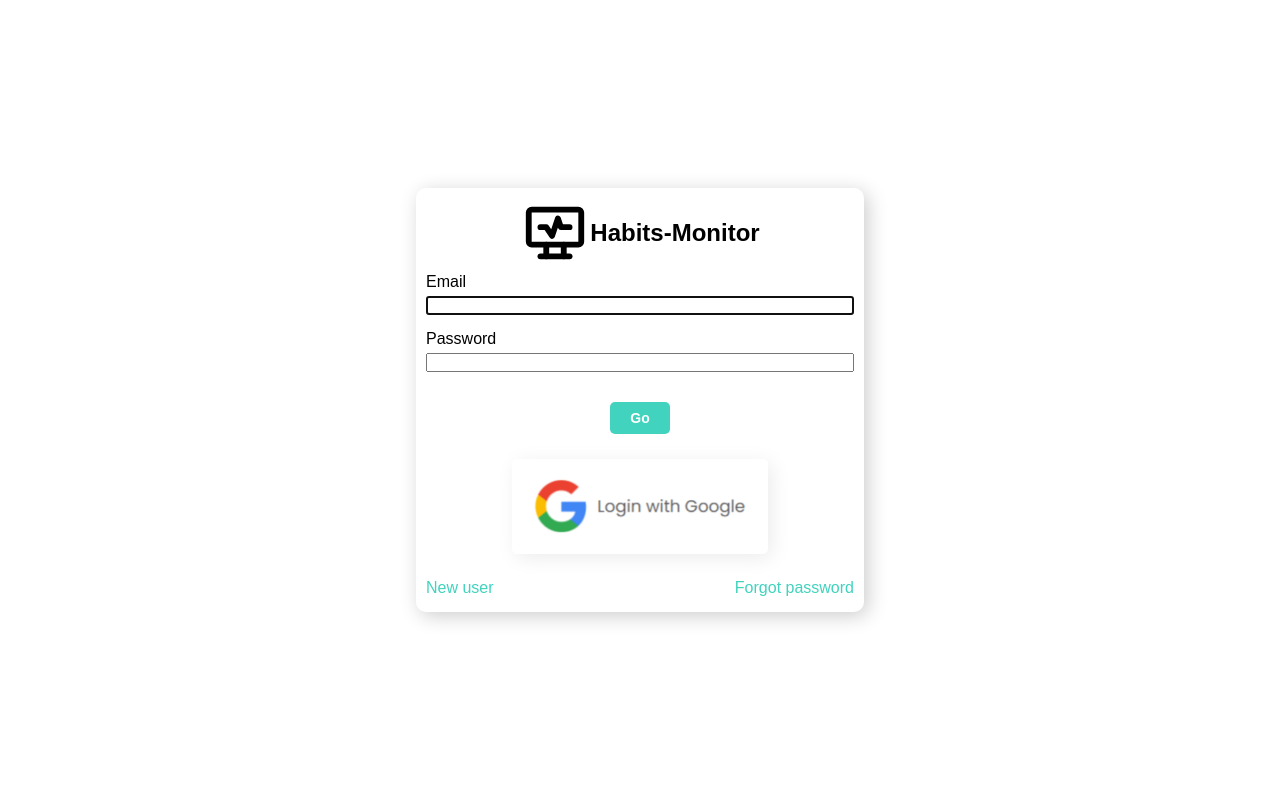
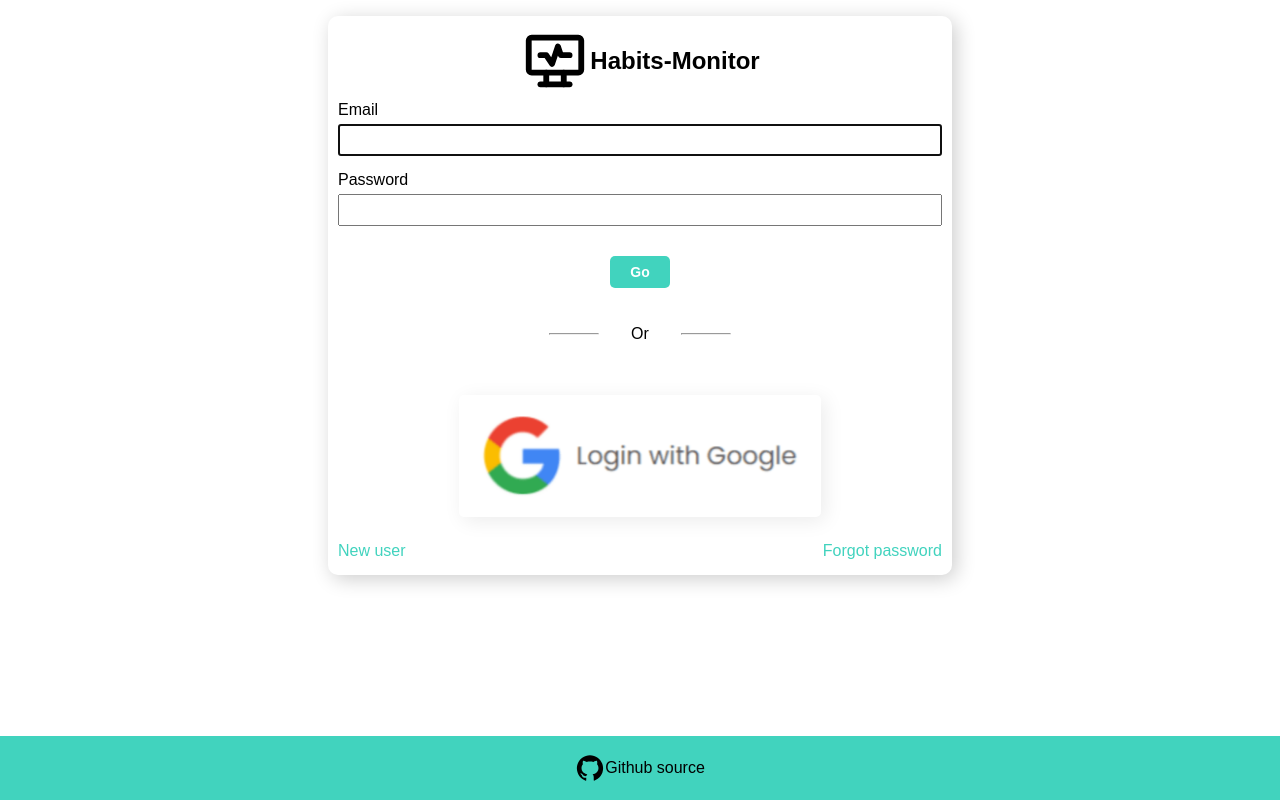
Before and after one commit to walterfcarvalho/habits-monitor, a React (Create React App) app: page / in a window 1280 px wide. Built offline with nearby package versions, Linux system fonts and the light colour scheme.

Commit message:
add footer  and  splitter in  login screeen

```diff
--- a/src/Components/Login/index.jsx
+++ b/src/Components/Login/index.jsx
@@ -3,9 +3,13 @@ import { useForm } from "react-hook-form"
 import { Link, useNavigate } from "react-router-dom"
 import { getAuth, signInWithEmailAndPassword } from "firebase/auth"
 import { signInWithRedirect, getRedirectResult, GoogleAuthProvider } from "firebase/auth";
+import { setPersistence, browserSessionPersistence } from "firebase/auth";
 import * as UI from '../UI'
 import loginGoogleBanner from '../../images/logingoogle.png'
 import * as colors from '../UI/variables'
+import { AiFillGithub } from 'react-icons/ai'
+
+
 import Logo from '../Logo'
 
 const Login = () => {
@@ -14,24 +18,31 @@ const Login = () => {
   const { register, handleSubmit, watch, formState: { errors } } = useForm()
   const [loginError, setLoginError] = useState()
   const auth = getAuth()
+  const provider = new GoogleAuthProvider();
+
 
   useEffect(() => {
 
     if (JSON.parse(localStorage.getItem("habbit-monitor"))?.uid) {
-      setTimeout( () => navigate("/dashboard"), 1000 )
+      setTimeout( () => {
+        navigate("/dashboard")
+      }, 10 )
+    }
 
-    }
+    setPersistence(auth, browserSessionPersistence	)
 
     getRedirectResult(auth)
     .then((result) => {
 
+      console.log("getredirect =>", result)
+
       if (result !== null) {
-
         localStorage.setItem("habbit-monitor", JSON.stringify(result.user))
-
+        console.log("getredirect")
         navigate("/dashboard")
       }
     }).catch((error) => {
+      console(error)
       setLoginError(error.message)
     })
     // eslint-disable-next-line react-hooks/exhaustive-deps
@@ -39,7 +50,7 @@ const Login = () => {
 
 
   const loginWithGoogle = () => {
-    const provider = new GoogleAuthProvider();
+//    const provider = new GoogleAuthProvider();
 
     signInWithRedirect(auth, provider)
       .catch((error) => {
@@ -113,6 +124,12 @@ const Login = () => {
           <UI.Button primary type="submit" value={"go"} > Go </UI.Button>
         </UI.Field>
 
+        <UI.DivOr>
+          <UI.Hr />
+            Or
+          <UI.Hr />
+        </UI.DivOr>
+
         <UI.EmptyBox>
           <img
             style={{ width: "100%" }}
@@ -128,7 +145,12 @@ const Login = () => {
         </UI.Field>
       </UI.Form>
 
+
     </UI.ContainerWrapper>
+      <UI.Footer>
+        <AiFillGithub  size={'30px'} />
+        <UI.A href="https://github.com/walterfcarvalho/habits-monitor/">Github source</UI.A>
+      </UI.Footer>
   </>
 }
 
--- a/src/Components/UI/index.js
+++ b/src/Components/UI/index.js
@@ -1,4 +1,9 @@
 import styled from 'styled-components'
+
+export const A = styled.a `
+  color: black;
+`
+
 
 export const ActList = styled.div`
   align-items: center;
@@ -7,6 +12,7 @@ export const ActList = styled.div`
   flex-direction: column;
   text-align:center;
 `
+
 
 export const Box = styled.div`
   align-items:center;
@@ -26,6 +32,7 @@ export const Box = styled.div`
   }
 `
 
+
 export const Button = styled.button`
   background-color: #41d3be;
   border: none;
@@ -38,6 +45,7 @@ export const Button = styled.button`
   margin: 15px auto 0px auto;
   padding: 8px 20px;
 `
+
 
 export const BtnCabecalho = styled.a`
   text-align: center;
@@ -62,12 +70,9 @@ export const BtnTema = styled.button`
 
 
 export const ContainerWrapper = styled.div`
-  background-color: '#F1F1F1';
-  min-height: 100vh;
-  padding: 0px 15vw;
+  padding: 1em 1em;
   display:flex;
   justify-content: center ;
-  align-items: center;
 `
 
 
@@ -108,6 +113,23 @@ export const EmptyColorBox = styled.div`
 `
 
 
+export const DivOr = styled.div`
+  padding: .5em;
+  margin: 0;
+  /* height: 100%; */
+  display: flex;
+  flex:1;
+  align-items:center;
+
+`
+export const Hr = styled.hr `
+  flex-grow: 1;
+  margin: 2em;
+  padding: 0;
+  width: 50px;
+`
+
+
 export const Field = styled.div`
   display: flex;
   flex-direction: ${(props) => props.direction ? props.direction : "column"};
@@ -144,6 +166,17 @@ export const Form = styled.form`
 `
 
 
+export const Footer = styled.footer`
+  background-color: #41D3BE;
+  position: absolute;
+  height: 8vh;
+  width: 100%;
+  bottom:0px;
+  display:flex;
+  justify-content: center;
+  align-items: center;
+`
+
 export const Icone = styled.img`
   height: 25px;
   width: 25px;
@@ -157,7 +190,7 @@ export const IconeTema = styled(Icone)`
 
 export const Input = styled.input`
   font-weight: 300;
-  font-size: normal;
+  font-size: 24px;
   margin: 0px 0px 5px 0px;
 `
 
@@ -165,7 +198,6 @@ export const Input = styled.input`
 export const Label = styled.label`
   margin: 0px 0px 5px 0px;
   color: ${(theme) => theme.fontColor};
-  // color: blue;
 `
 
 
@@ -175,6 +207,7 @@ export const Span = styled.span`
   color: ${({theme})=> theme.text};
 `
 
+
 export const Saldo = styled.div`
   font-weight: 700;
   font-size: 32px;
--- a/src/Components/UI/variables.js
+++ b/src/Components/UI/variables.js
@@ -1,11 +1,11 @@
 
-export const corPrimaria = "#41d3be"
+export const corPrimaria = "#41D3BE"
 
-export const fundoClaro  = "#f1f1f1"
-export const conteudoClaro = "white"
-export const textoFundoClaro = "grey31"
+export const fundoClaro  = "#F1F1F1"
+export const conteudoClaro = "WHITE"
+export const textoFundoClaro = "GREY31"
 
 
-export const fundoEscuro = "#5c5b5e"
-export const conteudoEscuro = "white"
-export const textoFundoEscuro = "#f5f5f5"
+export const fundoEscuro = "#5C5B5E"
+export const conteudoEscuro = "WHITE"
+export const textoFundoEscuro = "#F5F5F5"
--- a/src/Components/UserIndicators/index.jsx
+++ b/src/Components/UserIndicators/index.jsx
@@ -1,6 +1,5 @@
 import { useState } from 'react'
 import { useForm } from "react-hook-form"
-
 import * as firebase from '../../Firebase/api'
 import * as S from '../UI'
 import StyledHeader from '../StyleHeader'
```
Lines whose indentation alone changed are shown as unchanged.
